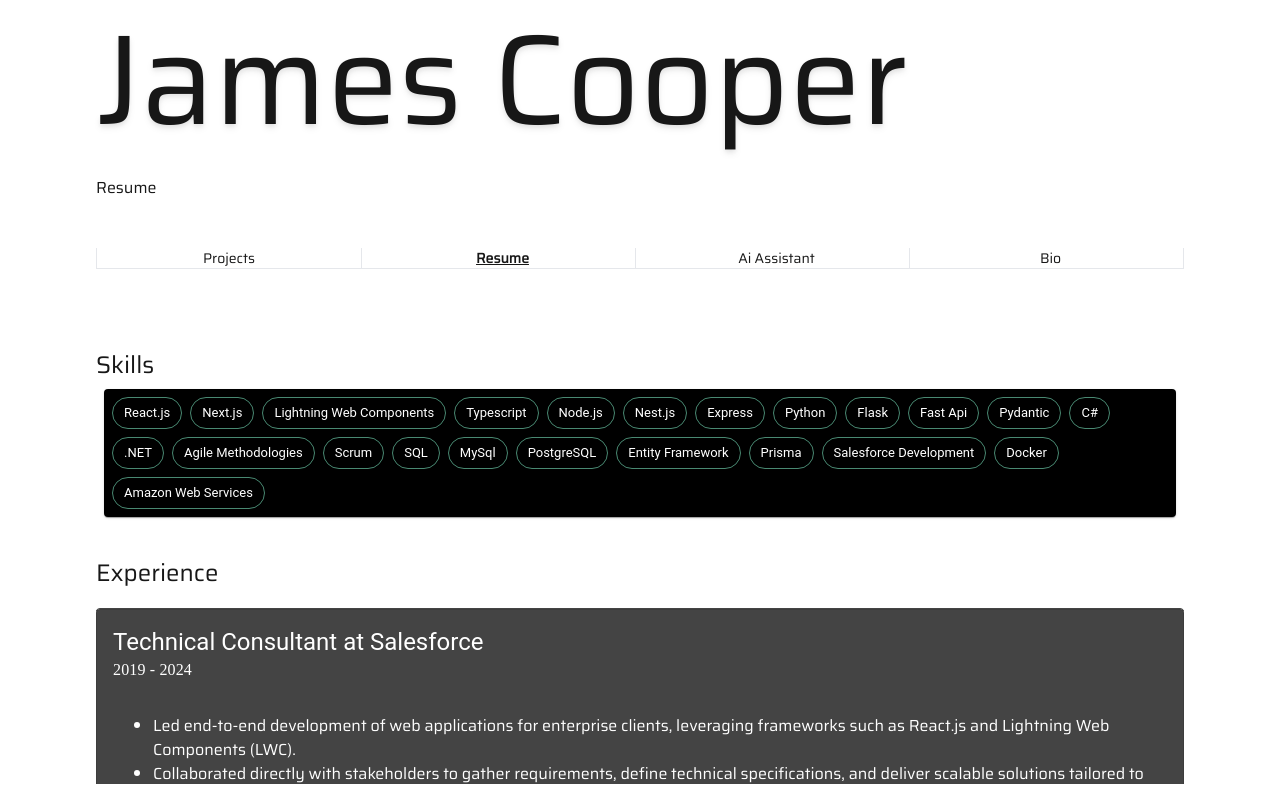
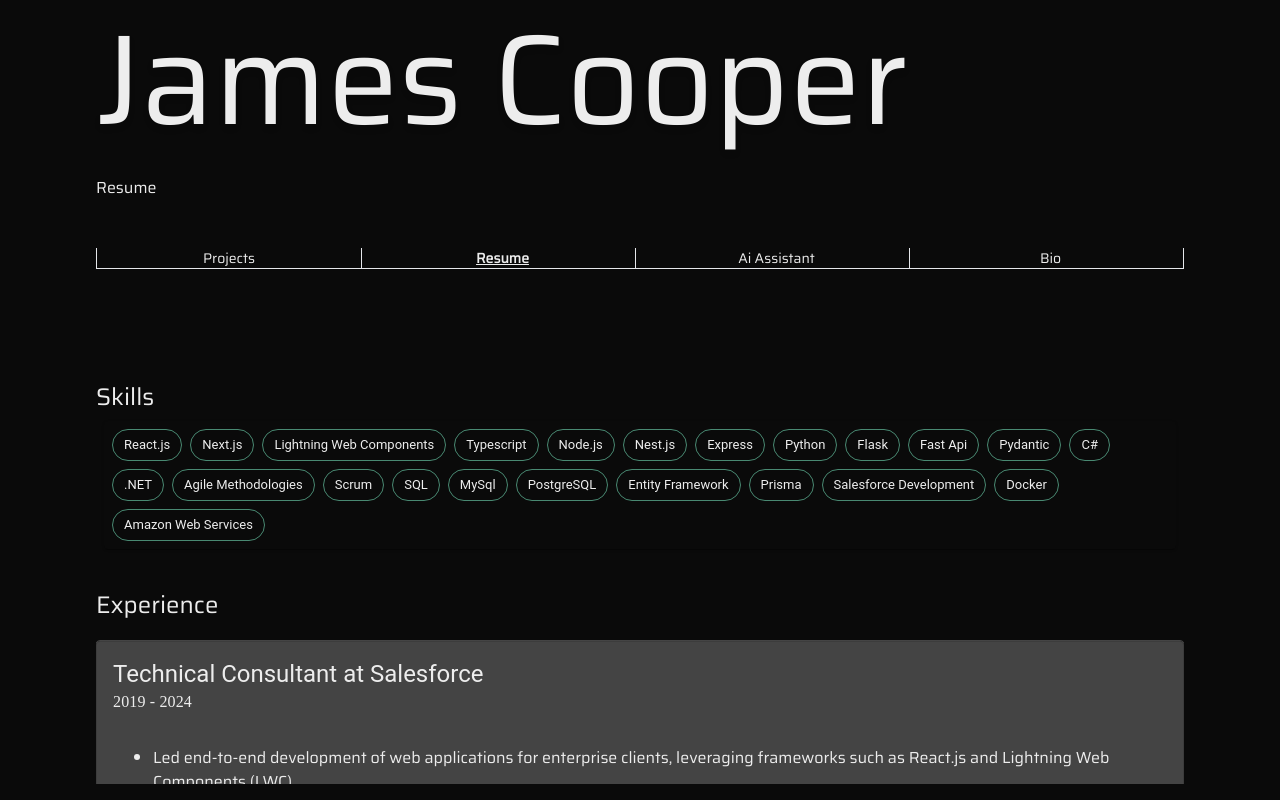
Before and after one commit to jbcooper96/portfolio, a Next.js app: page /resume in a window 1280 px wide. Built offline with nearby package versions, Linux system fonts and the light colour scheme.

Commit message:
Added some animations

```diff
--- a/app/layout.tsx
+++ b/app/layout.tsx
@@ -4,6 +4,8 @@ import "./globals.css";
 import Nav from "../components/nav";
 import SubHeading from "@/components/subHeading";
 import Link from 'next/link'
+import ScrollWrapper from "../components/scrollWrapper";
+
 
 const saira = Saira({
   weight: "400",
@@ -15,7 +17,7 @@ export const metadata: Metadata = {
   description: "My personal site"
 };
 
-export default function RootLayout({
+export default async function RootLayout({
   children,
 }: Readonly<{
   children: React.ReactNode;
@@ -23,16 +25,16 @@ export default function RootLayout({
   return (
     <html lang="en">
       <body
-        className={`${saira.className} antialiased h-dvh`}
+        className={`${saira.className} antialiased h-dvh overflow-clip`}
       >
-        <div className="md:px-24 py-4 md:gap-8 px-4 gap-4 h-full flex flex-col inline-block">
+        <div className="md:px-24 py-4 md:gap-8 px-4 gap-4 h-dvh flex flex-col">
           <h1 className="text-6xl md:text-9xl drop-shadow-md"><Link href="/">James Cooper</Link></h1>
           <SubHeading />
           <Nav/>
-          <main className="flex-grow overflow-y-auto flex-1">
+          <ScrollWrapper>
             {children}
-          </main>
-        </div>
+          </ScrollWrapper>
+          </div>
       </body>
     </html>
   );
--- a/app/resume/page.tsx
+++ b/app/resume/page.tsx
@@ -3,7 +3,8 @@ import Workspace from "../../datatypes/Workplace"
 import ResumeWorkplace from "../../components/resumeWorkplace"
 import Chip from '@mui/material/Chip';
 import Paper from '@mui/material/Paper';
-import Theme from "../../theme/Theme"
+import Theme from "../../theme/Theme";
+
 
 const workplaces: Workspace[] = [
     {
@@ -17,8 +18,8 @@ const workplaces: Workspace[] = [
             "Proactively identified system performance improvements and security enhancements, delivering higher efficiency and client satisfaction"
         ],
         timePeriod: "2019 - 2024",
-        animation: "animate-slide-up-tag"
-
+        animation: "animate-slide-right-tag",
+        animationTime: 2000
     },
     {
         name: "Kent State",
@@ -28,7 +29,8 @@ const workplaces: Workspace[] = [
             "Refactored legacy applications for improved performance and maintainability, reducing page load times and simplifying future updates"
         ],
         timePeriod: "2017 - 2019",
-        animation: "animate-slide-up-tag-5"
+        animation: "animate-slide-up-tag-5",
+        animationTime: 5000
     }
 ]
 
@@ -50,7 +52,7 @@ export default function Resume() {
                 justifyContent: 'left',
                 flexWrap: 'wrap',
                 listStyle: 'none',
-                backgroundColor: "black",
+                backgroundColor: Theme.background,
                 p: 0.5,
                 m: 1,
             }}
@@ -59,18 +61,14 @@ export default function Resume() {
                 {skills.map(skill => {
                     return (
                     <li key={skill.label}>
-                        <Chip className={skill.animation} sx={{backgroundColor: "black", color: "white", borderColor: Theme.accent, margin: .5}} label={skill.label} variant="outlined" />
+                        <Chip className={skill.animation} sx={{backgroundColor: Theme.background, color: Theme.foreground, borderColor: Theme.accent, margin: .5}} label={skill.label} variant="outlined" />
                     </li>
                     )
                 })}
 
             </Paper>
             <h2 className="text-2xl mt-10 mb-5">Experience</h2>
-            {workplaces.map(workplace => {
-                return (
-                    <ResumeWorkplace key={workplace.title} workplace={workplace}/>
-                )
-            })}
+            {workplaces.map(workplace => <ResumeWorkplace key={workplace.title} workplace={workplace}/>)}
         </div>
     )
 }
--- a/components/resumeWorkplace.tsx
+++ b/components/resumeWorkplace.tsx
@@ -4,21 +4,84 @@ import Card from '@mui/material/Card';
 import CardContent from '@mui/material/CardContent';
 import Theme from "../theme/Theme";
 import { CardHeader } from "@mui/material";
+import useIsOnScreen from "../hooks/useIsOnScreen";
+import { useRef, useEffect, RefObject, useState, useContext } from "react";
+import { createPortal } from 'react-dom';
+import { ScrollContext } from '../contexts/scrollContext';
 
-export default function ResumeWorkplace({
-    workplace
-}: Readonly<{
-    workplace: Workspace
-}>) {
+
+interface resumeWorkplaceProps {
+    workplace: Workspace;
+}
+
+interface resumeCardProps {
+    workplace: Workspace;
+    shouldPortalAdjust: () => boolean;
+    getPortalTop: () => number;
+    ref?: RefObject<HTMLDivElement | null>;
+    cardVisible: boolean;
+    animationRan: boolean;
+    hidden?: boolean;
+    width?: number;
+    leavePortal?: () => void;
+    top?: number;
+}
+
+function WorkplaceCardPortal({
+    workplace,
+    shouldPortalAdjust,
+    getPortalTop,
+    ref,
+    cardVisible,
+    animationRan,
+    width,
+    leavePortal
+}: resumeCardProps) {
+    const { scrollDepth } = useContext(ScrollContext);
+    const top = getPortalTop() - scrollDepth;
+    return (
+    <WorkplaceCard
+        workplace={workplace}
+        shouldPortalAdjust={shouldPortalAdjust}
+        getPortalTop={getPortalTop}
+        ref={ref}
+        cardVisible={cardVisible}
+        animationRan={animationRan}
+        width={width}
+        leavePortal={leavePortal}
+        top={top}
+    />)
+}
+
+function WorkplaceCard({
+    workplace,
+    shouldPortalAdjust,
+    ref,
+    cardVisible,
+    animationRan,
+    hidden,
+    width,
+    leavePortal,
+    top
+}: resumeCardProps) {
+    useEffect(() => {
+        if (top != undefined && top <= 0 && leavePortal)
+            leavePortal();
+    }, [top, leavePortal])
+
+    let portalStyles: {top: string, position: string, width?: string} = {top: `${top}px`, position: "absolute"};
+    if (width) portalStyles = {...portalStyles, width: width.toString() + "px"}
     return (
         <Box
+            sx={shouldPortalAdjust() ? portalStyles : (hidden ? {visibility: "hidden"}: {})}
             component="span"
         >
-            <Card className={workplace.animation} sx={{outline: `1px solid ${Theme.primary}`, outlineOffset: '0px', marginBottom: "25px", backgroundColor: Theme.primary, color: "white"}}variant="outlined">
+            <div ref={ref} >
+                <Card className={cardVisible ? (!animationRan ? workplace.animation : "") : "invisible"} sx={{outline: `1px solid ${Theme.primary}`, outlineOffset: '0px', marginBottom: "25px", backgroundColor: Theme.primary, color: Theme.foreground}}variant="outlined">
                     <CardHeader
                         title={workplace.title + " at " + workplace.name}
                         subheader={workplace.timePeriod}
-                    slotProps={{subheader: {color: "white", fontFamily: "sara"}, header: {fontFamily: "sara"}}}
+                        slotProps={{subheader: {color: Theme.foreground, fontFamily: "sara"}, header: {fontFamily: "sara"}}}
                     >
                     </CardHeader>
                     <CardContent>
@@ -33,6 +96,95 @@ export default function ResumeWorkplace({
                         </ul>
                     </CardContent>
                 </Card>
+            </div>
         </Box>
     )
 }
+
+export default function ResumeWorkplace({
+    workplace
+}: resumeWorkplaceProps) {
+    const cardRef = useRef<HTMLDivElement | null>(null);
+    const cardVisible = useIsOnScreen(cardRef, workplace.name);
+    const animationRan = useRef(false);
+    const topDist = useRef(0);
+    const [inPortal, setInPortal] = useState(false);
+    const container = useRef<Element | undefined>(undefined);
+
+
+
+    useEffect(() => {
+        if (!inPortal && cardRef.current) {
+            topDist.current = cardRef.current.getBoundingClientRect().top
+        }
+        if (workplace.animation == "animate-slide-right-tag" && !animationRan.current && cardVisible){
+            setInPortal(true);
+        }
+        if (cardVisible && !animationRan.current) {
+            setTimeout(() => {
+                animationRan.current = true;
+                setInPortal(false);
+            }, workplace.animationTime || 500);
+        }
+    }, [cardVisible, inPortal, workplace])
+
+
+    const shouldPortalAdjust = () => {
+        return !!(topDist.current != 0 && inPortal && container.current)
+    }
+
+    const getPortalTop = () => {
+        return topDist.current - (container.current?.getBoundingClientRect().top || 0);
+    }
+
+    if (!inPortal || typeof window == "undefined" || !(document?.getElementById("wrapper"))) {
+        return (
+            <WorkplaceCard
+                workplace={workplace}
+                shouldPortalAdjust={shouldPortalAdjust}
+                getPortalTop={getPortalTop}
+                ref={cardRef}
+                cardVisible={cardVisible}
+                animationRan={!!animationRan.current}
+            />
+        )
+    }
+    else {
+        if (!container.current)
+            container.current = document?.getElementById("wrapper") || document.body;
+        let width = undefined;
+        const mains = document?.getElementsByTagName("main");
+        if (mains?.length > 0) {
+            width = mains[0].getBoundingClientRect().width;
+        }
+        return (
+            <div>
+                {createPortal(
+                    <WorkplaceCardPortal
+                        workplace={workplace}
+                        shouldPortalAdjust={shouldPortalAdjust}
+                        getPortalTop={getPortalTop}
+                        ref={cardRef}
+                        cardVisible={cardVisible || inPortal}
+                        animationRan={!!animationRan.current}
+                        width={width}
+                        leavePortal={() => {
+                            setInPortal(false)
+                            animationRan.current = true
+                        }}
+                    />,
+                    container.current
+                )}
+                <WorkplaceCard
+                        workplace={workplace}
+                        shouldPortalAdjust={() => false}
+                        getPortalTop={getPortalTop}
+                        cardVisible={false}
+                        animationRan={!!animationRan.current}
+                        hidden={true}
+                    />
+            </div>
+        )
+    }
+
+}
--- /dev/null
+++ b/components/scrollWrapper.tsx
@@ -0,0 +1,75 @@
+"use client"
+import { ScrollContext, ScrollProvider } from '../contexts/scrollContext';
+import React from 'react'
+import { useRef, useContext, useEffect} from "react"
+
+const scrollThreshold = 50
+const scrollCountThreshold = 15;
+
+function ScrollWrapperInner({
+    children,
+}: Readonly<{
+    children: React.ReactNode;
+}>) {
+    const { setScrollDepth } = useContext(ScrollContext);
+
+    useEffect(() => {
+        if (typeof window != "undefined") {
+            let deltaY = 0;
+            let scrollCounts = 0;
+            const handleScroll = (e: WheelEvent) => {
+                e.stopPropagation();
+                deltaY += e.deltaY;
+                ++scrollCounts;
+                if (Math.abs(deltaY) >= scrollThreshold || scrollCounts >= scrollCountThreshold) {
+                    scrollMain(deltaY)
+                    deltaY = 0;
+                    scrollCounts = 0
+                }
+            }
+            window.addEventListener("wheel", handleScroll, { passive: false });
+            return () => window.removeEventListener("wheel", handleScroll);
+        }
+    }, [])
+
+    const main = useRef<HTMLElement | null>(null);
+    const handleScroll  = (e: React.UIEvent) => {
+        e.stopPropagation();
+        if (main.current) {
+            setScrollDepth(main.current.scrollTop);
+        }
+    }
+
+    const scrollMain = (amount: number) => {
+        const options: ScrollToOptions = {
+            top: amount,
+            behavior: "instant"
+        }
+        main.current?.scrollBy(options);
+    }
+
+
+    return (
+        <React.Fragment>
+            <div id="wrapper" className="relative"></div>
+            <main ref={main} className="flex-grow flex-1 overflow-y-scroll" onScroll={handleScroll}>
+                {children}
+            </main>
+        </React.Fragment>
+    )
+}
+
+export default function ScrollWrapper({
+    children,
+}: Readonly<{
+    children: React.ReactNode;
+}>) {
+
+    return (
+        <ScrollProvider>
+            <ScrollWrapperInner>
+                {children}
+            </ScrollWrapperInner>
+        </ScrollProvider>
+    )
+}
--- /dev/null
+++ b/contexts/scrollContext.tsx
@@ -0,0 +1,37 @@
+import { createContext, useState, useRef, ReactNode } from 'react';
+
+export const ScrollContext = createContext<{
+  scrollDepth: number;
+  setScrollDepth: (depth: number) => void;
+}>({ scrollDepth: 0, setScrollDepth: () => {}});
+
+export function ScrollProvider({ children }: { children: ReactNode }) {
+    const [ scrollDepth, set] = useState(0);
+    const timeout = useRef<NodeJS.Timeout | undefined>(undefined);
+    const timerCount = useRef(0);
+    const timerMax = 8;
+
+    const setScrollDepth = (depth: number) => {
+        set(depth);
+        /**
+        if (timeout.current != undefined) {
+            clearTimeout(timeout.current);
+            timerCount.current += 1;
+            if (timerCount.current == timerMax) {
+                console.log(depth)
+                set(depth);
+                timerCount.current = 0;
+                timeout.current = undefined;
+            }
+        }
+        timeout.current = setTimeout(() => {
+            console.log(depth)
+            set(depth)
+        }, 500)*/
+    }
+  return (
+    <ScrollContext.Provider value={{ scrollDepth, setScrollDepth}}>
+      {children}
+    </ScrollContext.Provider>
+  );
+}
--- a/datatypes/Workplace.tsx
+++ b/datatypes/Workplace.tsx
@@ -4,4 +4,5 @@ export default interface Workspace {
     timePeriod?: string;
     title: string;
     animation?: string;
+    animationTime?: number;
 }
--- /dev/null
+++ b/hooks/useIsOnScreen.ts
@@ -0,0 +1,27 @@
+"use client"
+import { RefObject, useState, useMemo, useEffect } from "react"
+
+export default function useIsOnScreen(ref: RefObject<HTMLElement | HTMLDivElement | null>, name?: string) {
+
+    const [isIntersecting, setIntersecting] = useState(false)
+
+    const observer = useMemo(() => {
+
+      if (typeof window != "undefined") {
+        return new IntersectionObserver(([entry]) => {
+          const name1 = name
+          setIntersecting((intersecting) => intersecting || entry.isIntersecting)
+        });
+      }
+}, [ref])
+
+
+    useEffect(() => {
+      if (ref.current && observer && !isIntersecting)
+        observer.observe(ref.current)
+      return () => observer?.disconnect()
+    }, [ref])
+
+
+    return isIntersecting
+  }
--- a/theme/Theme.ts
+++ b/theme/Theme.ts
@@ -1,5 +1,7 @@
 export default {
     primary: "#444444",
     secondary: "#1f1d3a",
-    accent: "#498972"
+    accent: "#498972",
+    background: "#0a0a0a",
+    foreground: "#ededed"
 }
```
Also changed, not shown: app/bio/page.tsx (+15 -5 lines), app/globals.css (+3 -9 lines), tailwind.config.ts (+6 -1 lines). Lines whose indentation alone changed are shown as unchanged.
